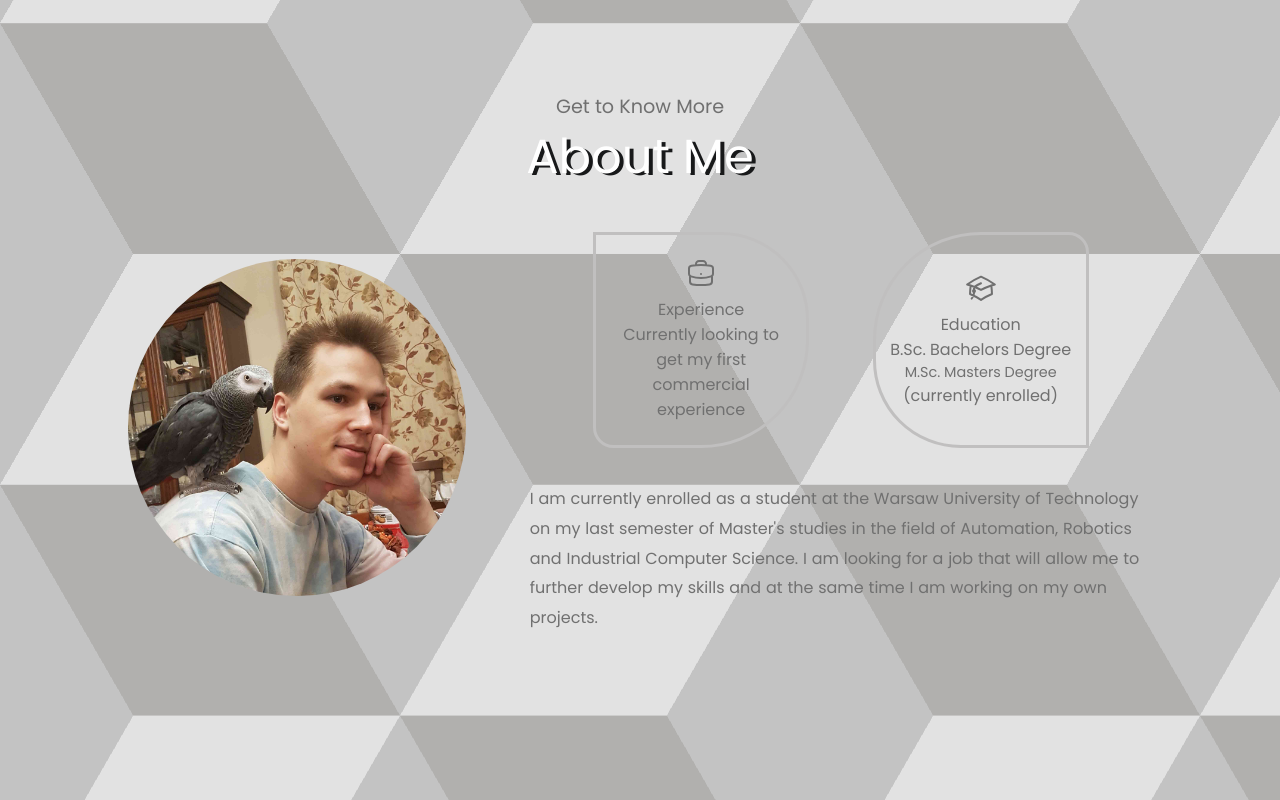
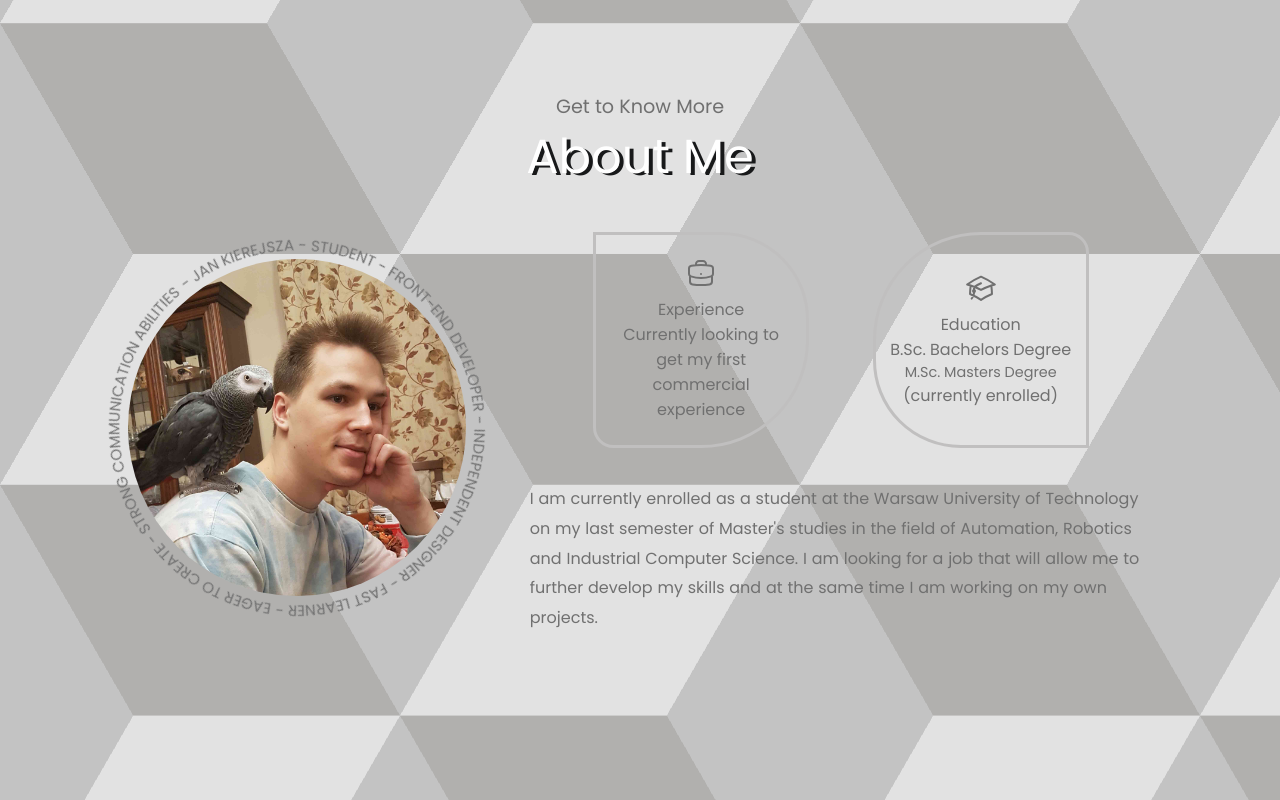
Before and after one commit to jankier/portfolio, a React (Vite) app in the folder portfolio-website/: page / in a window 1280 px wide. Shown: the part 900-1700 px from the top of the page. Built offline with nearby package versions, Linux system fonts and the light colour scheme; a web font is replaced by a local one.

Commit message:
circural-text-animation-addition

```diff
--- a/portfolio-website/src/components/About/About.css
+++ b/portfolio-website/src/components/About/About.css
@@ -193,11 +193,39 @@
   align-items: center;
 }
 
+.circle-text-img {
+  position: relative;
+}
+
 .img-desc-left {
   display: flex;
   z-index: 0;
   border-radius: 50%;
   overflow: hidden;
+  position: relative;
+}
+
+.rounded-text {
+  position: absolute;
+  z-index: 5;
+  left: -2.5rem;
+  top: -2.5rem;
+  width: calc(100% + 5rem);
+  height: calc(100% + 5rem);
+  text-transform: uppercase;
+  font-family: "Poppins", sans-serif;
+  fill: var(--text);
+}
+@keyframes rotating {
+  from {
+    transform: rotate(360deg);
+  }
+  to {
+    transform: rotate(0deg);
+  }
+}
+.rotating {
+  animation: rotating 18s linear infinite;
 }
 
 .img-desc-left > img {
--- a/portfolio-website/src/components/About/About.tsx
+++ b/portfolio-website/src/components/About/About.tsx
@@ -170,7 +170,7 @@ const About = ({ setSelectedPage }: Props) => {
             <motion.span
               initial="hidden"
               whileInView="visible"
-              viewport={{ once: true, amount: 0.9 }}
+              viewport={{ once: true, amount: 0.7 }}
               transition={{ duration: 1 }}
               variants={{
                 hidden: { opacity: 0, x: -100 },
@@ -193,6 +193,7 @@ const About = ({ setSelectedPage }: Props) => {
             </motion.span>
           </div>
           <div className="about-me-img-desc">
+            <div className="circle-text-img">
               <motion.div
                 ref={profile_img_2_ref}
                 className="img-desc-left"
@@ -207,6 +208,29 @@ const About = ({ setSelectedPage }: Props) => {
               >
                 <img src={profile_img_2} alt="profile picture 2"></img>
               </motion.div>
+              <div>
+                <div className="rounded-text rotating">
+                  <svg viewBox="0 0 200 200">
+                    <path
+                      id="textPath"
+                      d="M 85,0 A 85,85 0 0 1 -85,0 A 85,85 0 0 1 85,0"
+                      transform="translate(100,100)"
+                      fill="none"
+                      stroke-width="0"
+                    ></path>
+                    <g font-size="0.45rem">
+                      <text text-anchor="start">
+                        <textPath xlinkHref="#textPath" startOffset="0%">
+                          - Jan Kierejsza - Student - Front-end Developer -
+                          Independent Designer - Fast Learner - Eager To Create
+                          - Strong Communication Abilities
+                        </textPath>
+                      </text>
+                    </g>
+                  </svg>
+                </div>
+              </div>
+            </div>
             <div className="img-desc-right">
               <div className="exp-edu-text">
                 <div className="experience-container">
```
Lines whose indentation alone changed are shown as unchanged.
